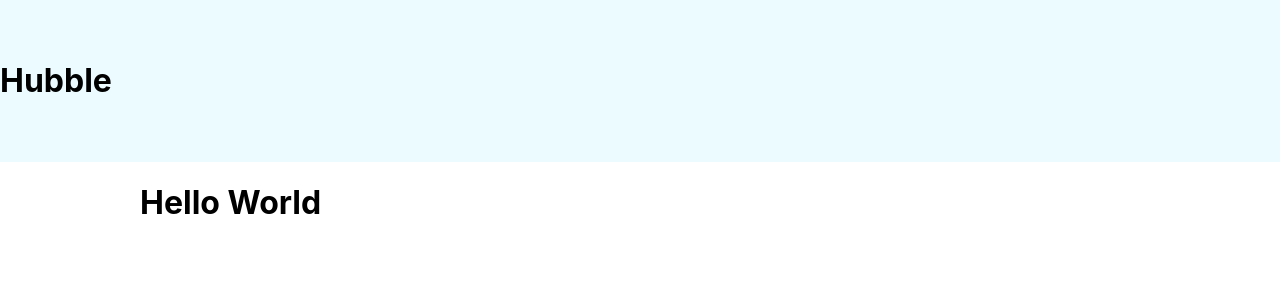
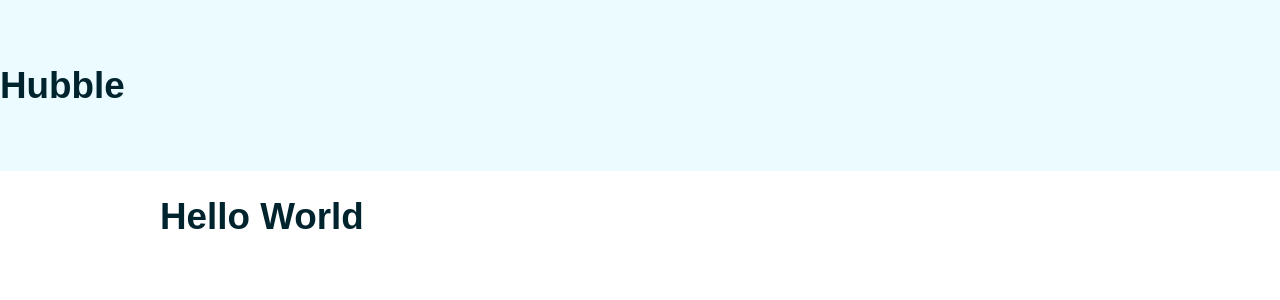
Before and after one commit to yesayajones/styled-components, a React (Create React App) app: page / in a window 1280 px wide. Shown: the top 300 px of the page. Built offline with nearby package versions, Linux system fonts and the light colour scheme.

Commit message:
feat: Add GlobalSytles

```diff
--- a/src/App.js
+++ b/src/App.js
@@ -2,6 +2,7 @@
 import Header from './components/Header';
 //We use curry braces for exports that are not default
 import { Container } from './components/styles/Container.styled';
+import GlobalStyles from './components/styles/Global';
 
 const theme = {
 	colors: {
@@ -15,6 +16,7 @@
 	return (
 		<ThemeProvider theme={theme}>
 			<>
+				<GlobalStyles />
 				<Header />
 				<Container>
 					<h1>Hello World</h1>
--- /dev/null
+++ b/src/components/styles/Global.js
@@ -0,0 +1,30 @@
+import { createGlobalStyle } from 'styled-components';
+
+const GlobalStyles = createGlobalStyle`
+@import url('https://fonts.googleapis.com/css?family=Poppins:wght@300;400;600;700&display=swap');
+;
+
+* {
+  box-sizing: border-box;
+}
+
+body {
+  background: #fff;
+  color: hsl(193, 100%, 9%);
+  font-family: 'Poppins', sans-serif;
+  font-size: 1.15em;
+  margin: 0;
+}
+
+p {
+  opacity: 0.6;
+  line-height: 1.5;
+}
+
+img {
+  max-width: 100%;
+}
+
+`;
+
+export default GlobalStyles;
```
